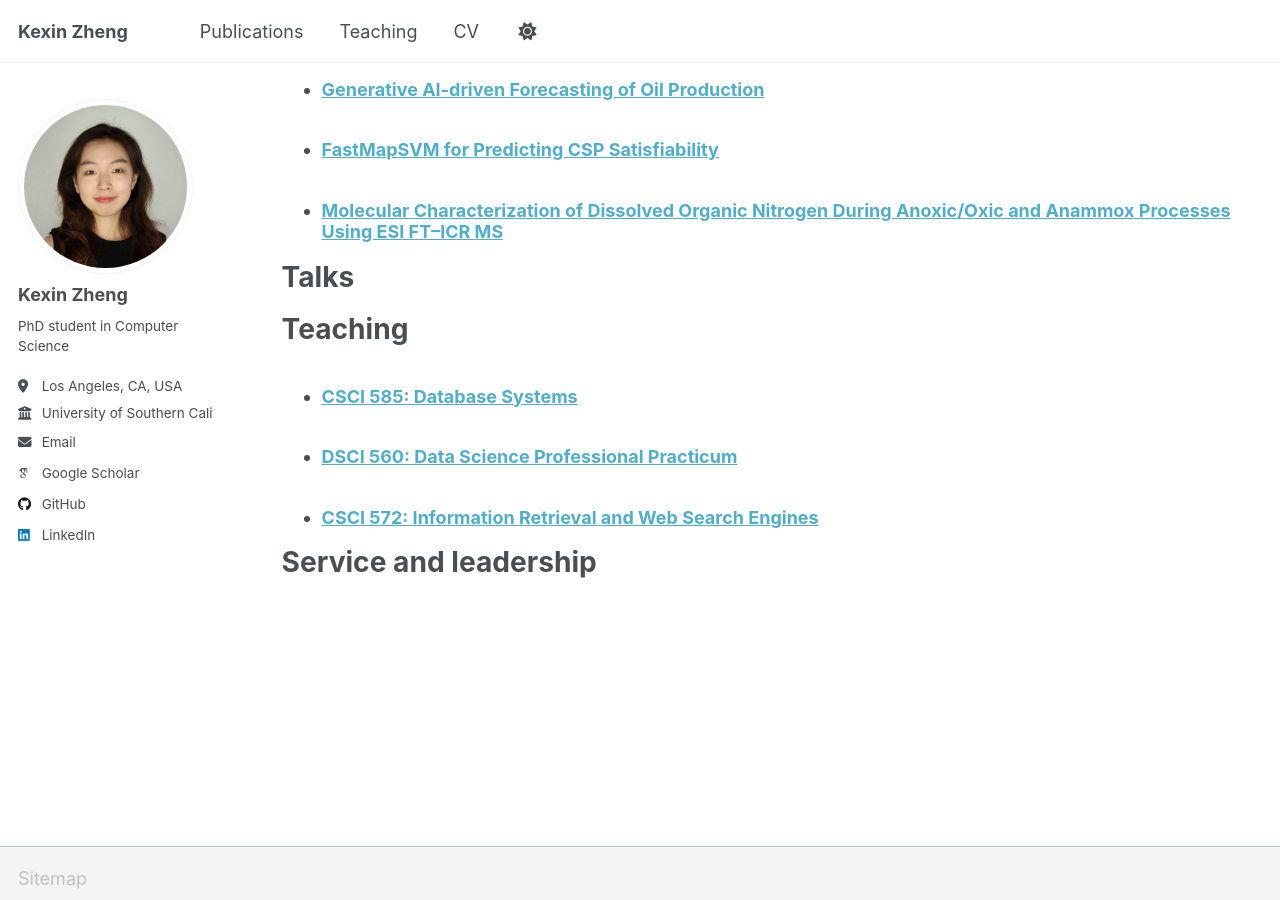
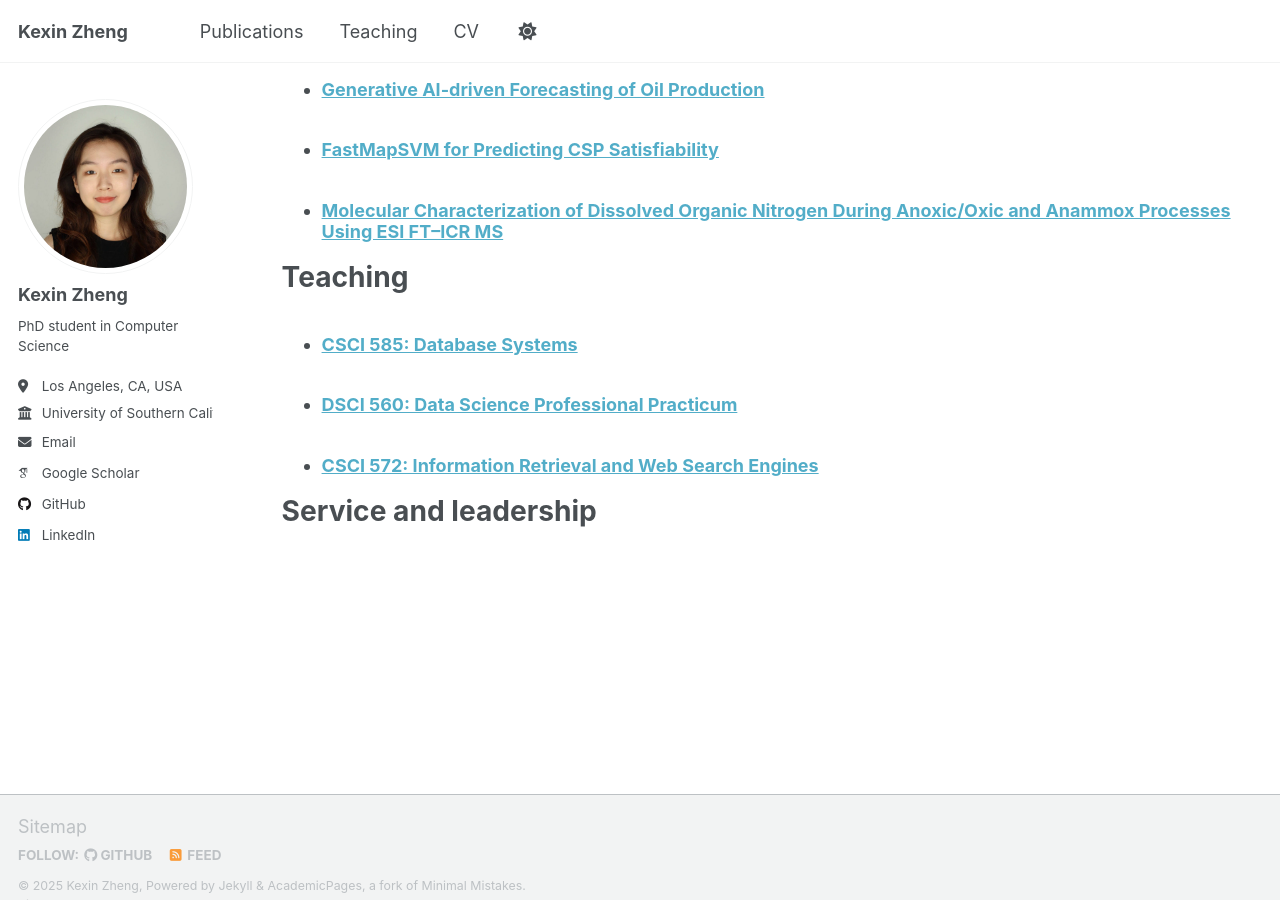
Before and after one commit to kellyzhengusc/kellyzhengusc.github.io, a Jekyll site: the page built from _pages/cv.md, in a window 1280 px wide and 900 px high, scrolled down 666 px. Built offline with Jekyll 4.4.1, drawn with Linux system fonts in a browser that asks for light colours; some web fonts are replaced; a script that is not in the unit is left out.

Commit message:
Update cv.md

```diff
--- a/_pages/cv.md
+++ b/_pages/cv.md
@@ -29,12 +29,6 @@
     {% include archive-single-cv.html %}
   {% endfor %}</ul>
 
-Talks
-======
-  <ul>{% for post in site.talks reversed %}
-    {% include archive-single-talk-cv.html  %}
-  {% endfor %}</ul>
-
 Teaching
 ======
   <ul>{% for post in site.teaching reversed %}
```
